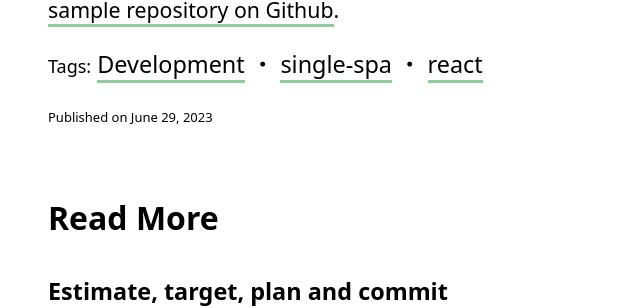
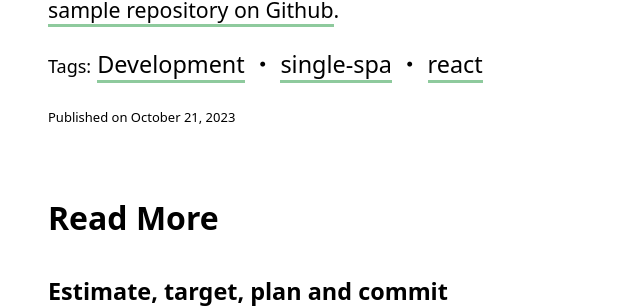
Before and after one commit to Tiberriver256/Tiberriver256.GitHub.io, a Jekyll site: the page built from _posts/2023-10-21-how-to-run-multiple-react-versions-using-single-spa.md, in a window 1280 px wide and 900 px high, scrolled down 3258 px. Shown: the part 152-460 px from the top of the window, without its empty margins (304-944 px from the left). Built offline with Jekyll 4.4.1, drawn with Linux system fonts in a browser that asks for light colours; comment, search, counter and statistics services are not loaded.

Commit message:
Fixing typo on modified date

```diff
--- a/_posts/2023-10-21-how-to-run-multiple-react-versions-using-single-spa.md
+++ b/_posts/2023-10-21-how-to-run-multiple-react-versions-using-single-spa.md
@@ -3,7 +3,7 @@ published: true
 layout: post
 title: 'How to run multiple versions of React side-by-side using Single Spa'
 description: How to run multiple versions of React side-by-side when using Single Spa
-modified: 2023-06-29
+modified: 2023-10-21
 tags:
   - Development
   - single-spa
```
